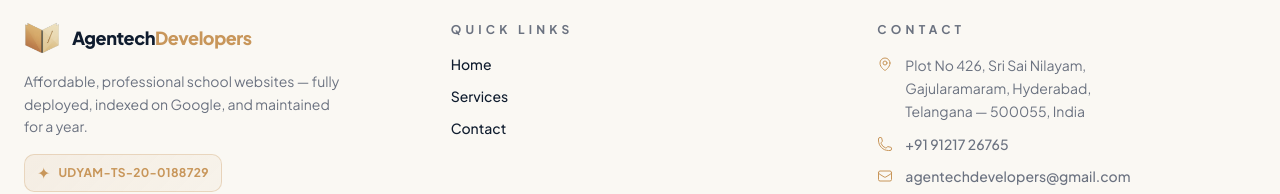
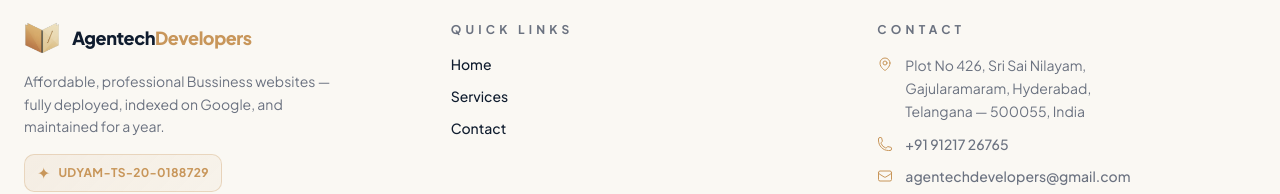
Before and after one commit to agentechdevelopers-bit/agentechdevelopers, a Next.js app: page / in a window 1280 px wide. Shown: the part 5097-5291 px from the top of the page. Built offline with nearby package versions, Linux system fonts and the light colour scheme; no server answers.

Commit message:
Update Footer.tsx

```diff
--- a/src/components/Footer.tsx
+++ b/src/components/Footer.tsx
@@ -17,7 +17,7 @@ export default function Footer() {
               </span>
             </div>
             <p className="text-sm text-muted-foreground leading-relaxed max-w-xs">
-              Affordable, professional school websites — fully deployed, indexed on Google, and maintained for a year.
+              Affordable, professional Bussiness websites — fully deployed, indexed on Google, and maintained for a year.
             </p>
             <div className="udyam-badge inline-flex items-center gap-2 px-3 py-1.5 rounded-md">
               <span className="text-accent" aria-hidden="true">✦</span>
```
